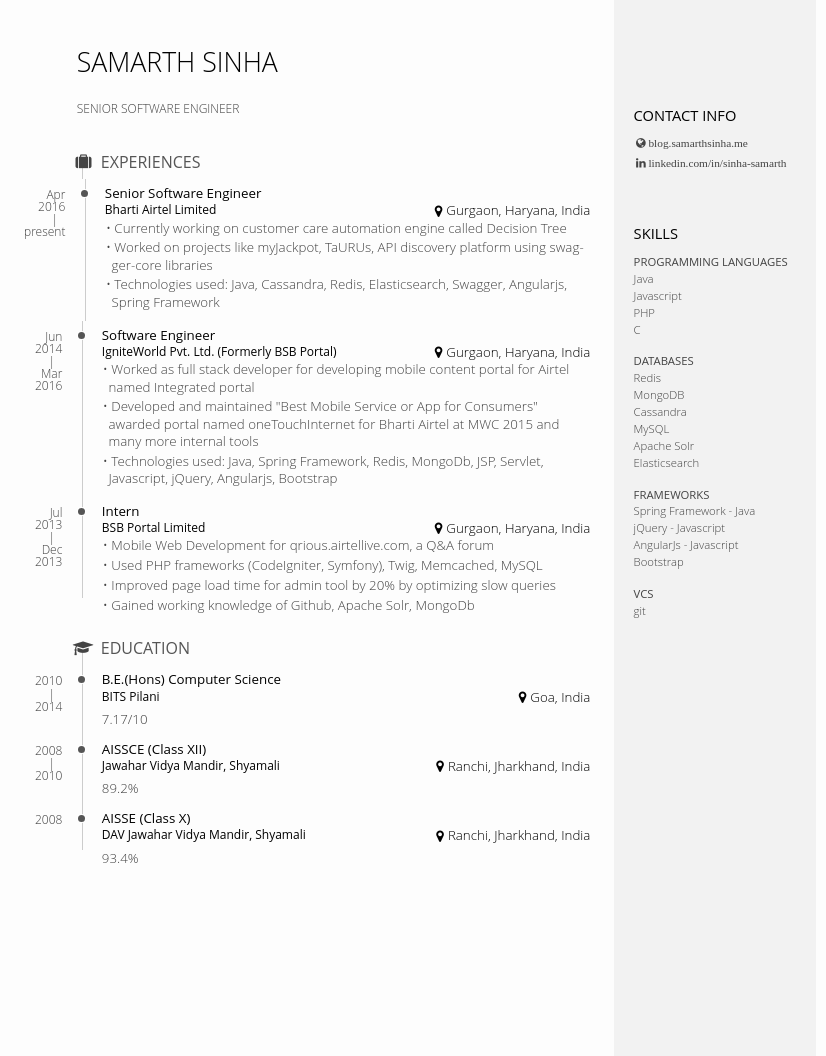
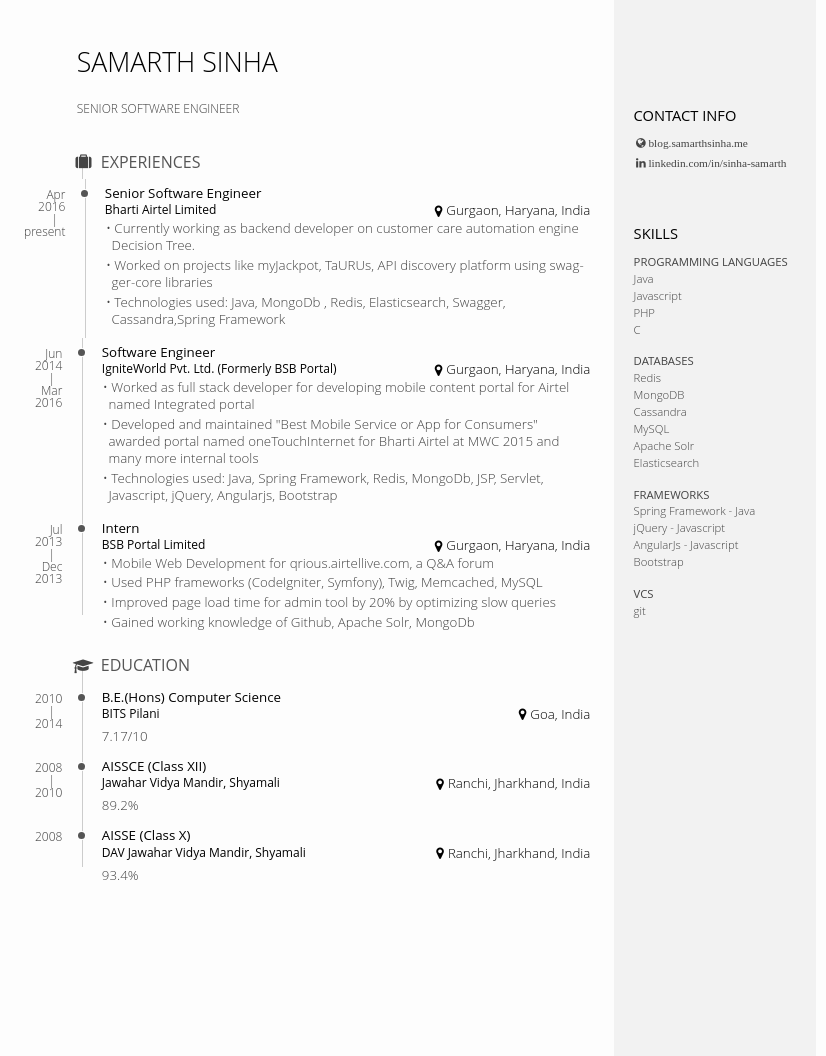
Before and after one commit to samarthsinha/samarthsinha.github.io, a Jekyll site: the page built from resume.md, in a window 1280 px wide. Shown: the whole page, without its empty margins (0-826 px from the left). Built offline with Jekyll 4.4.1, drawn with Linux system fonts in a browser that asks for light colours.

Commit message:
Updated resume

```diff
--- a/resume.md
+++ b/resume.md
@@ -26,10 +26,10 @@ permalink: /resume
                 </header>
                 <div>
                     <ul>
-                        <li>Currently working on customer care automation engine called Decision Tree</li>
-                        <li>Worked on projects like myJackpot, TaURUs, API discovery platform using swagger-core libraries</li>
-                        <li> Technologies used: Java, Cassandra, Redis, Elasticsearch, Swagger, Angularjs, Spring
-                             Framework</li>
+                        <li>Currently working as backend developer on customer care automation engine Decision Tree.</li>
+                       <li>Worked on projects like myJackpot, TaURUs, API discovery platform using swagger-core libraries</li>
+                       <li> Technologies used: Java, MongoDb , Redis, Elasticsearch, Swagger, Cassandra,Spring
+                            Framework</li>
                     </ul>
                 </div>
             </div>
```
